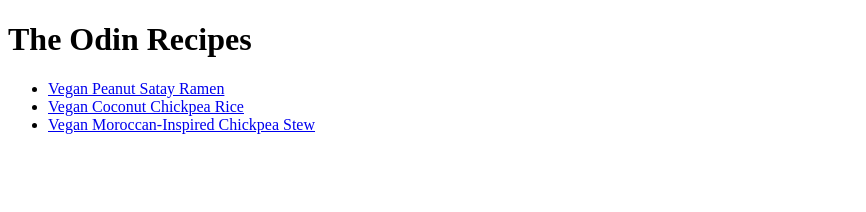
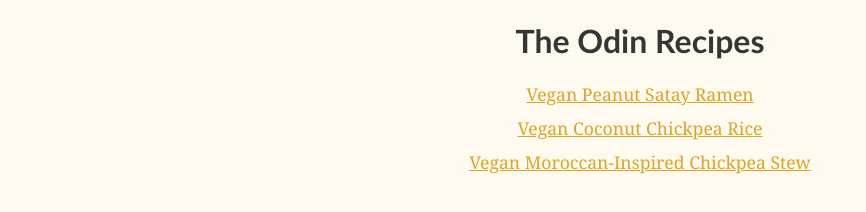
Before and after one commit to cstitches/odin-recipes, a plain HTML site: page index.html in a window 1280 px wide. Shown: the whole page, without its empty margins (0-866 px from the left). Drawn offline with Linux system fonts and the light colour scheme.

Commit message:
Add basic CSS styling.

```diff
--- /dev/null
+++ b/css/style.css
@@ -0,0 +1,28 @@
+body {
+    background-color:floralwhite;
+    color: rgb(53, 53, 53);
+    font-family:Cambria, Cochin, Georgia, Times, 'Times New Roman', serif;
+}
+
+a, a:link, a:visited {
+    color:goldenrod;
+}
+
+h1, h2 {
+        font-family:'Gill Sans', 'Gill Sans MT', Calibri, 'Trebuchet MS', sans-serif;
+}
+
+h1 {
+    text-align: center;
+}
+
+.main-nav {
+    font-size: 1.1em;
+    list-style: none;
+    padding-left: 0;
+    text-align: center;
+}
+
+.main-nav li {
+    padding-bottom: 10px;
+}
--- a/index.html
+++ b/index.html
@@ -2,13 +2,14 @@
 <html lang="en">
 
 <head>
-    <meta charset="utf-8">
+    <meta charset="utf-8" />
     <title>The Odin Recipes</title>
+    <link rel="stylesheet" href="/css/style.css" />
 </head>
 
 <body>
     <h1>The Odin Recipes</h1>
-    <ul>
+    <ul class="main-nav">
         <li><a href="/recipes/peanut-satay-ramen.html">Vegan Peanut Satay Ramen</a></li>
         <li><a href="/recipes/coconut-chickpea-rice.html">Vegan Coconut Chickpea Rice</a></li>
         <li><a href="/recipes/moroccan-insp-chickpea-stew.html">Vegan Moroccan-Inspired Chickpea Stew</a></li>
```
Also changed, not shown: recipes/coconut-chickpea-rice.html (+1 -0 lines), recipes/moroccan-insp-chickpea-stew.html (+1 -0 lines), recipes/peanut-satay-ramen.html (+1 -0 lines).
